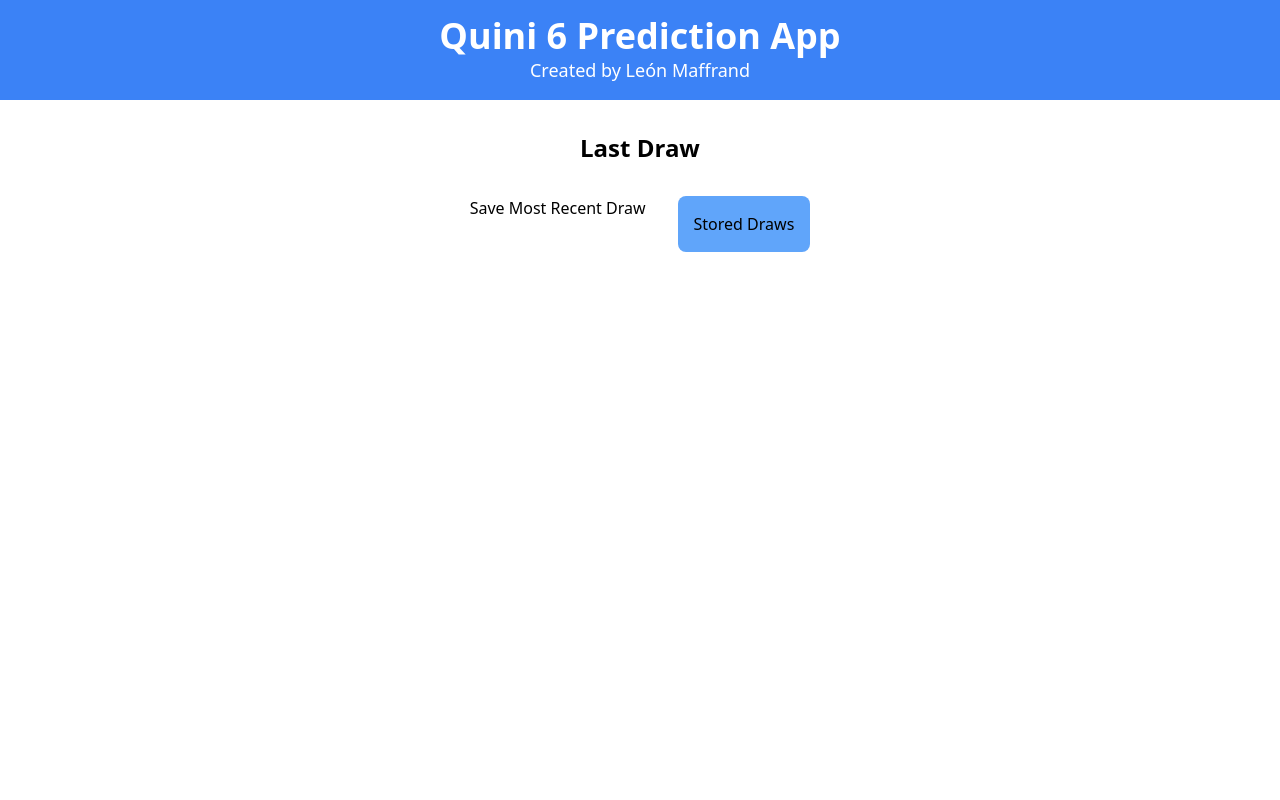
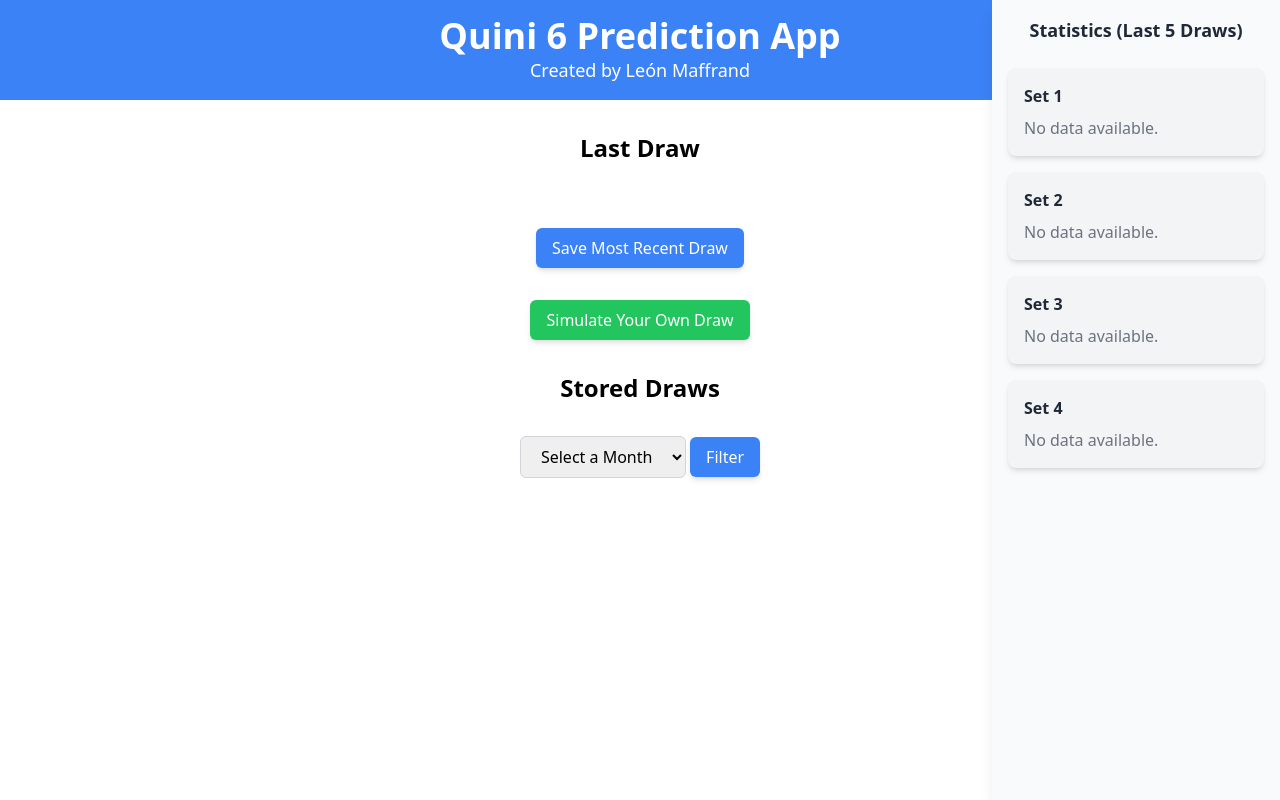
Before and after one commit to TheOriginalArgon/LotteryApp, a Flask app: page / in a window 1280 px wide. Run offline with Flask 3, Linux system fonts and the light colour scheme; parts of the project's set-up code (start-up, migrations or seed data) failed here and were passed over; some libraries are stand-ins or nearby versions.

Commit message:
Last update before branching

```diff
--- a/app.py
+++ b/app.py
@@ -1,65 +1,165 @@
-from flask import Flask, render_template, redirect, url_for
+import logging
+from flask import Flask, render_template, redirect, url_for, request, flash
 from models import db, Draw
 from scraping import scrape_fifa_rankings, scrape_quini_numbers
+from apscheduler.schedulers.background import BackgroundScheduler
+from collections import defaultdict
+import atexit
 
+# Configure logging
+logging.basicConfig(level=logging.INFO)
+logger = logging.getLogger(__name__)
+
+# Initialize Flask app and database
 app = Flask(__name__)
 app.config['SQLALCHEMY_DATABASE_URI'] = 'sqlite:///lottery_fifa.db'
 db.init_app(app)
 
-# List containing top 46 teams and their flags.
+# Fetch FIFA rankings and Quini6 draws
 fifa_ranking = scrape_fifa_rankings()
+quini_draws, quini_draw_date = scrape_quini_numbers()
 
-# List of arrays of the 4 draws.
-quini_draws = scrape_quini_numbers()
-
-# returns an array of tuples containing team and flag, alongside number.
+# Map draw numbers to FIFA rankings
 def map_draw_to_ranking(draw, ranking):
-    result = []
-    for number in draw:
-        result.append(ranking[number])
-    return result
+    return [ranking[number] for number in draw]
 
 @app.route('/')
 def index():
+    # Map current draws to FIFA rankings
+    current_draws_mapped = [map_draw_to_ranking(draw, fifa_ranking) for draw in quini_draws]
 
-    current_draws_mapped = []
-    for draw in quini_draws:
-        current_draw_mapped = map_draw_to_ranking(draw, fifa_ranking)
-        current_draws_mapped.append(current_draw_mapped)
-
-    # Fetch the draws from the database.
+    # Fetch previous draws from the database
     previous_draws = Draw.query.all()
 
-    return render_template('index.html', current_draws_mapped = current_draws_mapped, previous_draws = previous_draws)
+    # Group previous draws by month and year
+    grouped_draws = defaultdict(list)
+    for draw in previous_draws:
+        month_year = draw.draw_date.strftime('%B %Y')
+        grouped_draws[month_year].append(draw)
 
-@app.route('/save_draw', methods = ['POST'])
-def save_draw():
+    # Get selected month from the dropdown
+    selected_month = request.args.get('month', default=None)
 
-    most_recent_draws = quini_draws
+    # Filter draws for the selected month
+    filtered_draws = grouped_draws[selected_month] if selected_month else []
 
-    draw_1 = map_draw_to_ranking(most_recent_draws[0], fifa_ranking)
-    draw_2 = map_draw_to_ranking(most_recent_draws[1], fifa_ranking)
-    draw_3 = map_draw_to_ranking(most_recent_draws[2], fifa_ranking)
-    draw_4 = map_draw_to_ranking(most_recent_draws[3], fifa_ranking)
+    # Pass the top 46 countries to the template
+    top_countries = [{'number': i + 1, 'team': fifa_ranking[i]['team']} for i in range(46)]
 
-    # Store as JSON objects.
-    draw_entry = Draw(
-        draw_set_1 = [{'team' : team['team'], 'flag' : team['flag'], 'number' : most_recent_draws[0][i]} for i, team in enumerate(draw_1)],
-        draw_set_2 = [{'team' : team['team'], 'flag' : team['flag'], 'number' : most_recent_draws[1][i]} for i, team in enumerate(draw_2)],
-        draw_set_3 = [{'team' : team['team'], 'flag' : team['flag'], 'number' : most_recent_draws[2][i]} for i, team in enumerate(draw_3)],
-        draw_set_4 = [{'team' : team['team'], 'flag' : team['flag'], 'number' : most_recent_draws[3][i]} for i, team in enumerate(draw_4)]
+    # --- New logic for most frequent countries per set in last five draws ---
+    last_five_draws = Draw.query.order_by(Draw.draw_date_rolled.desc()).limit(5).all()
+    set_country_counts = [defaultdict(lambda: {'count': 0, 'flag': None}) for _ in range(4)]
+    for draw in last_five_draws:
+        for i, draw_set in enumerate([draw.draw_set_1, draw.draw_set_2, draw.draw_set_3, draw.draw_set_4]):
+            for entry in draw_set:
+                if isinstance(entry, dict):
+                    country = entry.get('team', str(entry))
+                    flag = entry.get('flag', None)
+                else:
+                    country = str(entry)
+                    flag = None
+                set_country_counts[i][country]['count'] += 1
+                if flag:
+                    set_country_counts[i][country]['flag'] = flag
+    # Prepare sorted lists for each set
+    most_frequent_countries_per_set = []
+    for set_count in set_country_counts:
+        sorted_countries = sorted(set_count.items(), key=lambda x: x[1]['count'], reverse=True)
+        most_frequent = [
+            {'team': team, 'count': data['count'], 'flag': data['flag']} for team, data in sorted_countries
+        ]
+        most_frequent_countries_per_set.append(most_frequent)
+
+    # Render the index page with current and previous draws and frequent countries per set
+    return render_template(
+        'index.html',
+        current_draws_mapped=current_draws_mapped,
+        grouped_draws=grouped_draws,
+        filtered_draws=filtered_draws,
+        selected_month=selected_month,
+        top_countries=top_countries,
+        most_frequent_countries_per_set=most_frequent_countries_per_set
     )
 
-    # Save to database
-    db.session.add(draw_entry)
-    db.session.commit()
+def perform_save_draw():
+    try:
+        # Get the most recent draws
+        most_recent_draws = quini_draws
 
+        # Fetch the last saved draw from the database
+        last_saved_draw = Draw.query.order_by(Draw.draw_date_rolled.desc()).first()
+
+        # Save the draw if it's new
+        if last_saved_draw is None or quini_draw_date > last_saved_draw.draw_date_rolled.date():
+            draw_sets = [
+                [{'team': team['team'], 'flag': team['flag'], 'number': most_recent_draws[i][j]}
+                 for j, team in enumerate(map_draw_to_ranking(most_recent_draws[i], fifa_ranking))]
+                for i in range(4)
+            ]
+
+            draw_entry = Draw(
+                draw_set_1=draw_sets[0],
+                draw_set_2=draw_sets[1],
+                draw_set_3=draw_sets[2],
+                draw_set_4=draw_sets[3],
+                draw_date_rolled=quini_draw_date
+            )
+
+            db.session.add(draw_entry)
+            db.session.commit()
+            logger.info("Draw saved successfully.")
+        else:
+            logger.info("No new draw to save. The latest draw is already up-to-date.")
+    except Exception as e:
+        logger.error("Error saving draw: %s", e)
+
+@app.route('/save_draw', methods=['POST'])
+def save_draw():
+    # Save the most recent draw and redirect to the index page
+    perform_save_draw()
     return redirect(url_for('index'))
 
+@app.route('/simulate_draw', methods=['GET', 'POST'])
+def simulate_draw():
+    simulated_draw = []
+    simulated_numbers = []
+    error = None
+    mode = request.form.get('mode', 'numbers') if request.method == 'POST' else 'numbers'
+    if request.method == 'POST':
+        try:
+            if mode == 'numbers':
+                numbers_str = request.form.get('set_1', '')
+                numbers = [int(num.strip()) for num in numbers_str.split(',') if num.strip()]
+                if len(numbers) != 6:
+                    raise ValueError("Please enter exactly 6 numbers.")
+                if not all(0 <= num < len(fifa_ranking) for num in numbers):
+                    raise ValueError("Numbers must be between 0 and {}".format(len(fifa_ranking) - 1))
+                simulated_draw = [fifa_ranking[number] for number in numbers]
+            elif mode == 'flags':
+                selected_teams = request.form.getlist('flag_team')
+                if len(selected_teams) != 6:
+                    raise ValueError("Please select exactly 6 teams.")
+                # Find the zero-based number for each selected team
+                for team_name in selected_teams:
+                    for idx, team in enumerate(fifa_ranking):
+                        if team['team'] == team_name:
+                            simulated_numbers.append(idx)
+                            break
+                    else:
+                        raise ValueError(f"Team '{team_name}' not found in ranking.")
+        except Exception as e:
+            error = str(e)
+    top_countries = [{'number': i, 'team': fifa_ranking[i]['team']} for i in range(46)]
+    return render_template(
+        'simulate_draw.html',
+        simulated_draw=simulated_draw,
+        simulated_numbers=simulated_numbers,
+        top_countries=top_countries,
+        fifa_ranking=fifa_ranking,
+        error=error,
+        mode=mode
+    )
 
 # === MAIN EXECUTION ===
 if __name__ == "__main__":
-    # for draw in quini_draws:
-    #     draw_flags = map_draw_to_ranking(draw, fifa_ranking)
-    #     print(f"Draw: {draw} -> Ranking: {draw_flags}")
-    app.run(debug = True)
+    app.run(debug=True)
--- a/templates/index.html
+++ b/templates/index.html
@@ -7,106 +7,123 @@
         <script src="https://cdn.tailwindcss.com"></script>
     </head>
     <body class="bg-white">
+        <!-- Header Section -->
         <div class="bg-blue-500 text-white text-center py-4">
             <h1 class="text-4xl font-bold">Quini 6 Prediction App</h1>
             <p class="text-lg">Created by León Maffrand</p>
         </div>
+
+        <!-- Last Draw Section -->
         <div class="text-center my-8">
             <h2 class="text-2xl font-bold">Last Draw</h2>
         </div>
-        <div class="flex justify-center space-x-8">
-            <!-- Loop through each draw -->
+
+        <!-- Main layout: draws and fixed side panel -->
+        <div class="flex">
+            <!-- Main Draws (scrollable) -->
+            <div class="flex-1 flex justify-center space-x-8 mb-8">
                 {% for draw in current_draws_mapped %}
-            <div class="bg-blue-400 p-4 rounded-lg">
-                <h2 class="col-2x1 font-bold text-white">
-                    Set {{ loop.index }}
-                </h2>
-                <!-- Loop through each team in the draw -->
-                <ul class="space-y-4">
+                <div class="bg-blue-400 p-4 rounded-lg shadow-md">
+                    <h2 class="text-xl font-bold text-white">Set {{ loop.index }}</h2>
+                    <ul class="space-y-2 mt-2">
                         {% for team in draw %}
                         <li class="flex items-center space-x-4">
-                        <img
-                            class="w-8 h-8"
-                            src="{{ team['flag'] }}"
-                            alt="{{ team['team'] }} flag"
-                            height="30px" />
+                            <img class="w-8 h-8" src="{{ team['flag'] }}" alt="{{ team['team'] }} flag" />
                             <span class="text-white">{{ team['team'] }}</span>
                         </li>
                         {% endfor %}
                     </ul>
                 </div>
                 {% endfor %}
+            </div>
+            <!-- Fixed Side Panel: Most Frequent Countries Per Set -->
+            <div class="fixed right-0 top-0 h-full flex flex-col space-y-4 p-4 bg-gray-50 shadow-lg w-72 z-10 overflow-y-auto">
+                <div class="mb-2 text-center">
+                    <span class="text-lg font-bold text-gray-800">Statistics (Last 5 Draws)</span>
+                </div>
+                {% for set_num in range(4) %}
+                <div class="bg-gray-100 p-4 rounded-lg shadow-md">
+                    <h2 class="text-md font-bold text-gray-800 mb-2">Set {{ set_num + 1 }}</h2>
+                    <ul class="space-y-2">
+                        {% for country in most_frequent_countries_per_set[set_num][:10] %}
+                        <li class="flex items-center justify-between">
+                            <div class="flex items-center space-x-2">
+                                {% if country.flag %}
+                                <img class="w-6 h-6" src="{{ country.flag }}" alt="{{ country.team }} flag" />
+                                {% endif %}
+                                <span class="text-gray-700">{{ country.team }}</span>
+                            </div>
+                            <span class="bg-blue-200 text-blue-800 px-2 py-1 rounded">{{ country.count }}</span>
+                        </li>
+                        {% endfor %}
+                        {% if most_frequent_countries_per_set[set_num]|length == 0 %}
+                        <li class="text-gray-500">No data available.</li>
+                        {% endif %}
+                    </ul>
+                </div>
+                {% endfor %}
+            </div>
+        </div>
+
+        <!-- Save Button -->
+        <div class="flex justify-center mb-8">
             <form action="/save_draw" method="POST">
-                <button type="submit" class="btn btn-primary">
+                <button type="submit" class="bg-blue-500 text-white px-4 py-2 rounded-md shadow-md hover:bg-blue-600">
                     Save Most Recent Draw
                 </button>
             </form>
-            <!-- Draws Section -->
-            <div class="bg-blue-400 p-4 rounded-lg">
-                <h2>Stored Draws</h2>
-                {% for draw in previous_draws %}
-                <h2>Draw {{ loop.index }}</h2>
-                <div class="space-y-4">
-                    <strong>Set 1:</strong>
-                    <ul>
-                        {% for entry in draw.draw_set_1 %}
-                        <li class="space-y-4">
-                            <div class="flex items-center space-x-4">
-                                <img
-                                    class="w-8 h-8"
-                                    src="{{ entry['flag'] }}"
-                                    alt="{{ entry['team'] }} flag"
-                                    height="30px" />
-                                <span>{{ entry['team'] }}</span>
         </div>
+
+        <!-- Simulate Draw Button -->
+        <div class="flex justify-center mb-8">
+            <a href="{{ url_for('simulate_draw') }}" class="bg-green-500 text-white px-4 py-2 rounded-md shadow-md hover:bg-green-600">
+                Simulate Your Own Draw
+            </a>
+        </div>
+
+        <!-- Stored Draws Section -->
+        <div class="text-center my-8">
+            <h2 class="text-2xl font-bold">Stored Draws</h2>
+        </div>
+
+        <!-- Dropdown for selecting month -->
+        <div class="flex justify-center mb-4">
+            <form method="GET" action="/">
+                <select name="month" class="border border-gray-300 rounded-md px-4 py-2">
+                    <option value="">Select a Month</option>
+                    {% for month_year in grouped_draws.keys() %}
+                    <option value="{{ month_year }}" {% if month_year == selected_month %}selected{% endif %}>
+                        {{ month_year }}
+                    </option>
+                    {% endfor %}
+                </select>
+                <button type="submit" class="bg-blue-500 text-white px-4 py-2 rounded-md shadow-md hover:bg-blue-600">
+                    Filter
+                </button>
+            </form>
+        </div>
+
+        <!-- Display filtered stored draws -->
+        <div class="flex justify-center">
+            <div class="grid grid-cols-1 sm:grid-cols-2 lg:grid-cols-4 gap-6 w-full max-w-6xl">
+                {% for draw in filtered_draws %}
+                <div class="bg-blue-300 p-4 rounded-lg shadow-md text-center">
+                    <h2 class="text-lg font-bold text-blue-800">Draw {{ loop.index }}</h2>
+                    <p class="text-sm text-blue-600">Save date: {{ draw.draw_date.strftime('%Y-%m-%d') }} ({{ draw.draw_date.strftime('%A') }})</p>
+                    <p class="text-sm text-blue-600">Draw date: {{ draw.draw_date_rolled.strftime('%Y-%m-%d') }} ({{ draw.draw_date_rolled.strftime('%A') }})</p>
+                    <div class="mt-2 space-y-4">
+                        {% for i in range(1, 5) %}
+                        <strong class="text-blue-600">Set {{ i }}:</strong>
+                        <ul class="space-y-1">
+                            {% for entry in draw['draw_set_' ~ i] %}
+                            <li class="flex items-center justify-center space-x-2">
+                                <img class="w-6 h-6" src="{{ entry['flag'] }}" alt="{{ entry['team'] }} flag" />
+                                <span class="text-blue-800">{{ entry['team'] }}</span>
                             </li>
                             {% endfor %}
                         </ul>
-                    <strong>Set 2:</strong>
-                    <ul>
-                        {% for entry in draw.draw_set_2 %}
-                        <li class="space-y-4">
-                            <div class="flex items-center space-x-4">
-                                <img
-                                    class="w-8 h-8"
-                                    src="{{ entry['flag'] }}"
-                                    alt="{{ entry['team'] }} flag"
-                                    height="30px" />
-                                <span>{{ entry['team'] }}</span>
+                        {% endfor %}
                     </div>
-                        </li>
-                        {% endfor %}
-                    </ul>
-                    <strong>Set 3:</strong>
-                    <ul>
-                        {% for entry in draw.draw_set_3 %}
-                        <li class="space-y-4">
-                            <div class="flex items-center space-x-4">
-                                <img
-                                    class="w-8 h-8"
-                                    src="{{ entry['flag'] }}"
-                                    alt="{{ entry['team'] }} flag"
-                                    height="30px" />
-                                <span>{{ entry['team'] }}</span>
-                            </div>
-                        </li>
-                        {% endfor %}
-                    </ul>
-                    <strong>Set 4:</strong>
-                    <ul>
-                        {% for entry in draw.draw_set_4 %}
-                        <li class="space-y-4">
-                            <div class="flex items-center space-x-4">
-                                <img
-                                    class="w-8 h-8"
-                                    src="{{ entry['flag'] }}"
-                                    alt="{{ entry['team'] }} flag"
-                                    height="30px" />
-                                <span>{{ entry['team'] }}</span>
-                            </div>
-                        </li>
-                        {% endfor %}
-                    </ul>
                 </div>
                 {% endfor %}
             </div>
```
Also changed, not shown: models.py (+8 -2 lines), scraping.py (+28 -18 lines), templates/simulate_draw.html (added, +101 -0 lines), templates/test_result.html (added). Lines whose indentation alone changed are shown as unchanged.
